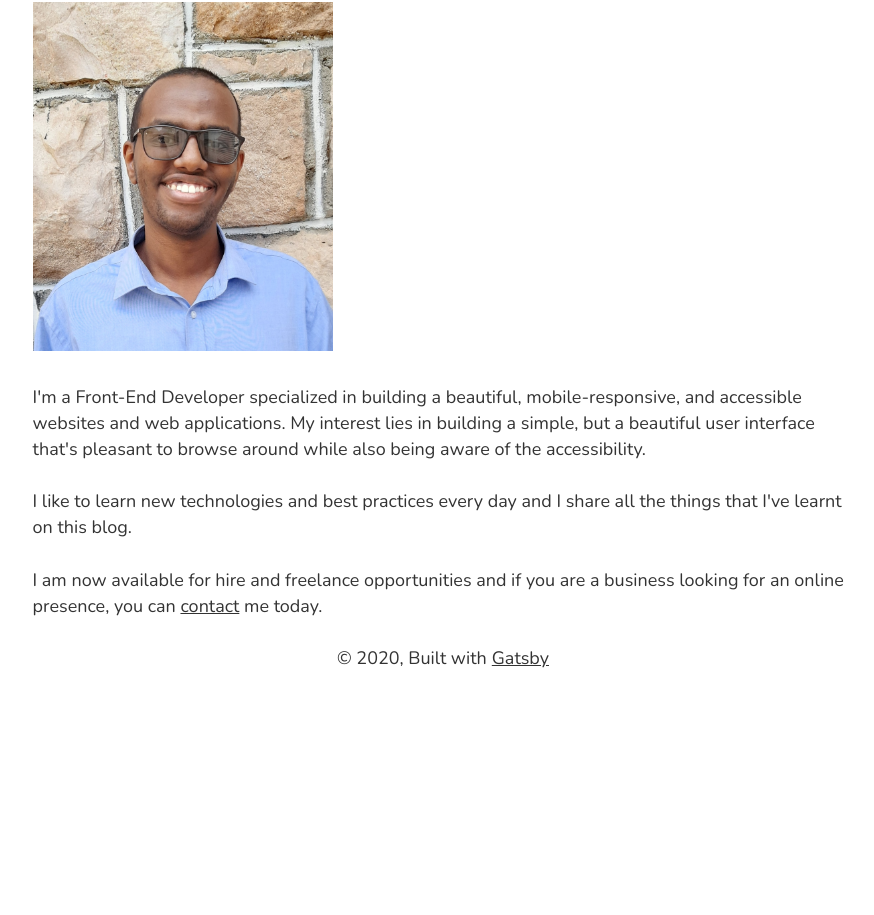
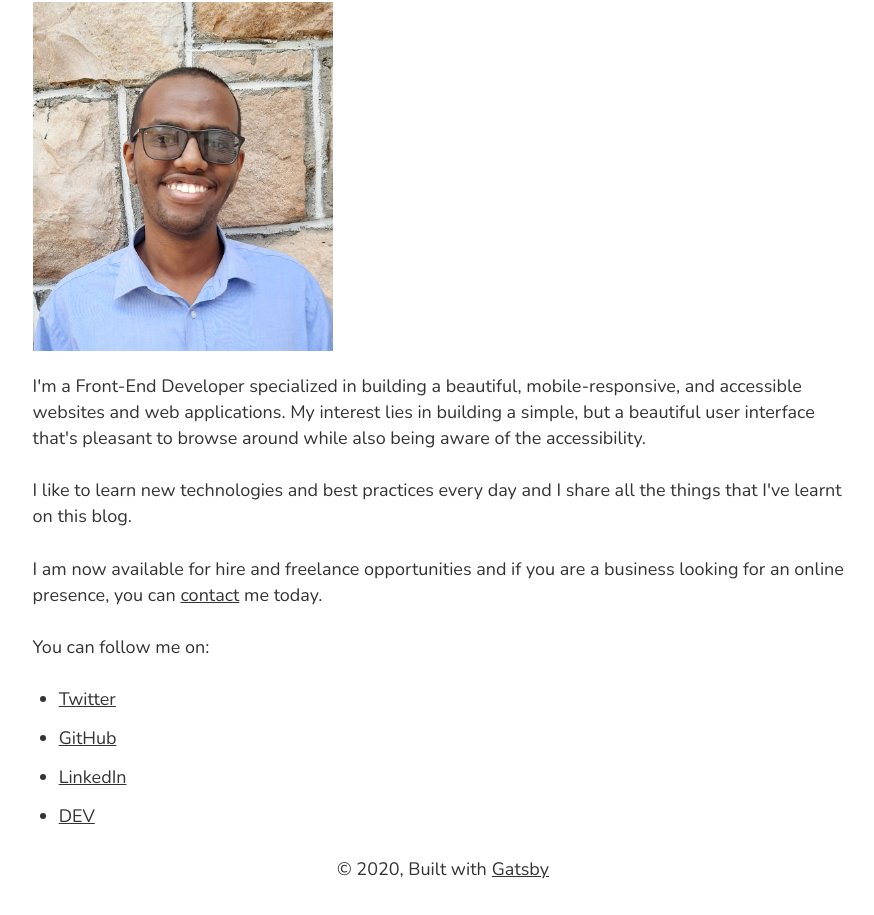
Before and after one commit to mohammedasker/blogger, a Gatsby site: page /about in a window 1280 px wide. Shown: the part 157-1072 px from the top of the page, without its empty margins (197-1071 px from the left). Before the commit the page ends 872 px from the top, so only its background shows below. Built offline with nearby package versions, Linux system fonts and the light colour scheme; Gatsby itself is replaced by a stand-in of ours; a small style sheet from the web is missing.

Commit message:
added social media links and created small space under the about image

```diff
--- a/src/pages/about.css
+++ b/src/pages/about.css
@@ -2,4 +2,5 @@
   max-width: 300px;
   width: 80%;
   height: auto;
+  margin-bottom: 15px;
 }
--- a/src/pages/about.js
+++ b/src/pages/about.js
@@ -32,6 +32,49 @@ const About = () => (
         {"  "}
         me today.
       </p>
+      <p>You can follow me on:</p>
+      <ul>
+        <li>
+          <a
+            href="https://twitter.com/mooasker"
+            target="_blank"
+            aria-label="Go to my Twitter profile"
+            rel="noopener noreferrer"
+          >
+            Twitter
+          </a>
+        </li>
+        <li>
+          <a
+            href="https://github.com/mohammedasker"
+            target="_blank"
+            aria-label="Go to my Github profile"
+            rel="noopener noreferrer"
+          >
+            GitHub
+          </a>
+        </li>
+        <li>
+          <a
+            href="https://linkedin.com/in/mohdasker"
+            target="_blank"
+            aria-label="Go to my LinkedIn profile"
+            rel="noopener noreferrer"
+          >
+            LinkedIn
+          </a>
+        </li>
+        <li>
+          <a
+            href="https://dev.to/mohammedasker"
+            target="_blank"
+            aria-label="Go to my DEV profile"
+            rel="noopener noreferrer"
+          >
+            DEV
+          </a>
+        </li>
+      </ul>
     </div>
   </Layout>
 )
```
